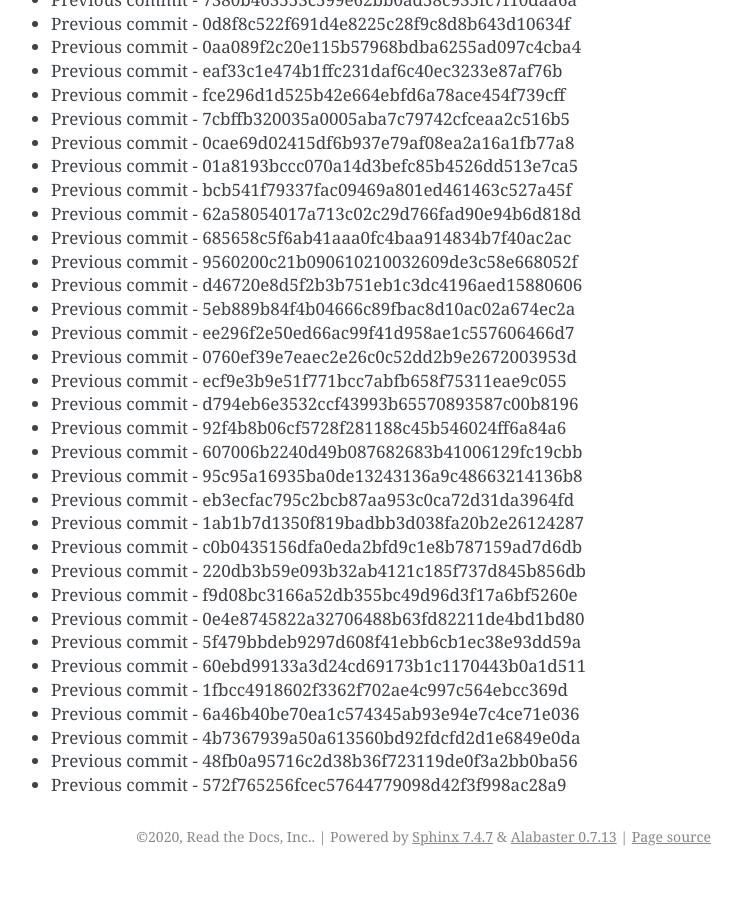
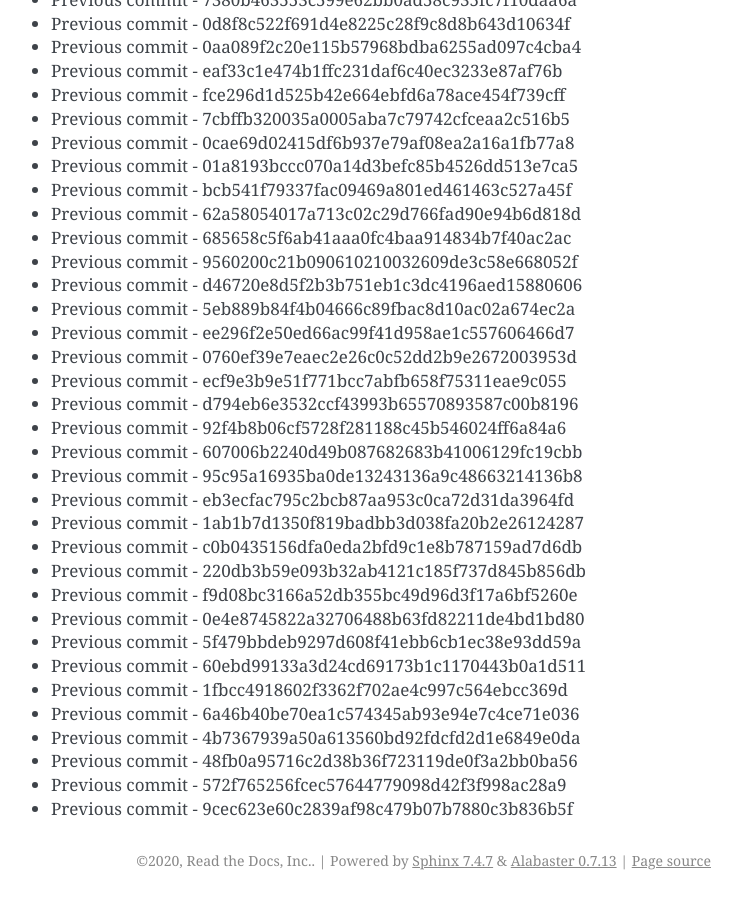
Before and after one commit to readthedocs/rtd-git-stresstest, a Sphinx documentation site: the page built from docs/updates.rst, in a window 1280 px wide and 900 px high, scrolled down 15029 px. Shown: the whole window, without its empty margins (399-1141 px from the left). Built offline with Sphinx 7.4.7, drawn with Linux system fonts in a browser that asks for light colours; before the commit the page ends 15905 px from its top, so only the background shows below that.

Commit message:
Generating commit from previous: 9cec623e60c2839af98c479b07b7880c3b836b5f

```diff
--- a/docs/updates.rst
+++ b/docs/updates.rst
@@ -663,3 +663,4 @@ It can be tested for any performance characteristics.
 * Previous commit - 4b7367939a50a613560bd92fdcfd2d1e6849e0da
 * Previous commit - 48fb0a95716c2d38b36f723119de0f3a2bb0ba56
 * Previous commit - 572f765256fcec57644779098d42f3f998ac28a9
+* Previous commit - 9cec623e60c2839af98c479b07b7880c3b836b5f
```
